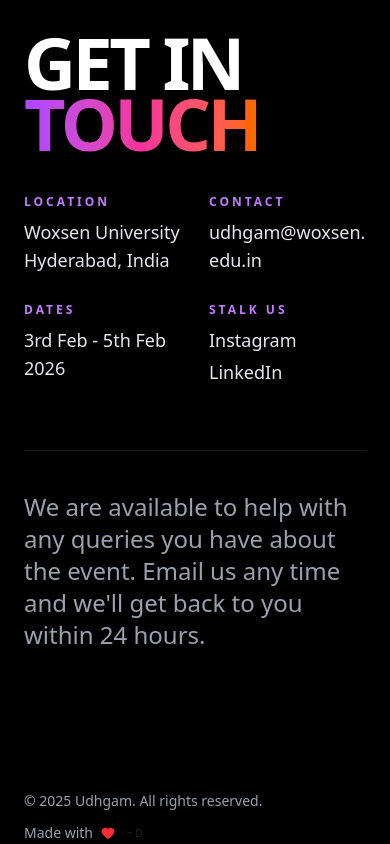
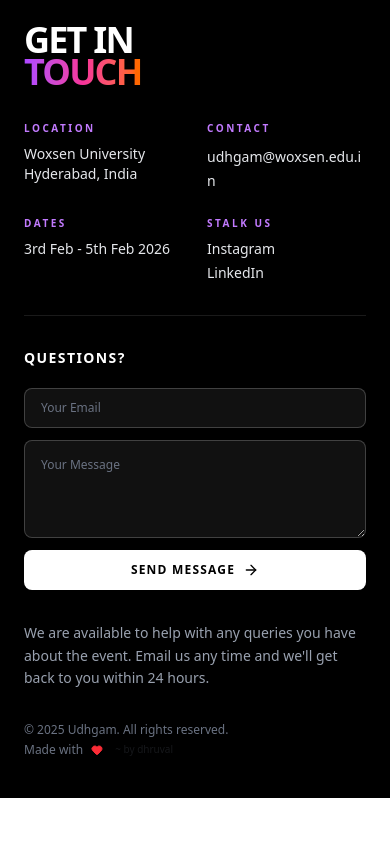
Before and after one commit to dhruval30/udhgam2.0, a React (Vite) app: page /partnerships in a window 390 px wide. Shown: the part 4820-5664 px from the top of the page. After the commit the page ends 5618 px from the top, so only its background shows below. Built offline with nearby package versions, Linux system fonts and the light colour scheme; no server answers.

Commit message:
refactor: fix mobile ui

```diff
--- a/src/components/AboutSection.jsx
+++ b/src/components/AboutSection.jsx
@@ -10,12 +10,12 @@
         <div className="grid grid-cols-1 lg:grid-cols-12 gap-8 sm:gap-10 md:gap-12 lg:gap-16">
             <div className="lg:col-span-7 flex flex-col gap-8 sm:gap-10 md:gap-12">
                 <div className="relative">
-                    <h2 className="text-5xl sm:text-6xl md:text-7xl lg:text-8xl font-black tracking-tighter leading-[0.9] uppercase">
+                    <h2 className="text-4xl sm:text-6xl md:text-7xl lg:text-8xl font-black tracking-tighter leading-[0.9] uppercase">
                         A Movement <br/>
                         <span className="text-transparent bg-clip-text bg-linear-to-r from-purple-500 via-pink-500 to-orange-500">
                             Of Ideas
                         </span> <br/>
-                        <span className="italic font-serif font-light text-white/40 text-4xl sm:text-5xl md:text-6xl lg:text-7xl">&</span> Impact.
+                        <span className="italic font-serif font-light text-white/40 text-3xl sm:text-5xl md:text-6xl lg:text-7xl">&</span> Impact.
                     </h2>
 
                     {/* Sticker badge */}
@@ -43,7 +43,7 @@
                                 <Calendar size={16} className="sm:w-[18px] sm:h-[18px]" />
                                 <span className="text-[10px] sm:text-xs font-bold tracking-widest uppercase">Event Dates</span>
                             </div>
-                            <h3 className="text-3xl sm:text-4xl md:text-5xl font-black text-white tracking-tight">
+                            <h3 className="text-2xl sm:text-4xl md:text-5xl font-black text-white tracking-tight">
                                 3 - 5 Feb <span className="text-white/30">2026</span>
                             </h3>
                         </div>
@@ -54,7 +54,7 @@
                                 <MapPin size={16} className="sm:w-[18px] sm:h-[18px]" />
                                 <span className="text-[10px] sm:text-xs font-bold tracking-widest uppercase">Location</span>
                             </div>
-                            <h3 className="text-xl sm:text-2xl font-bold text-white">Woxsen University</h3>
+                            <h3 className="text-lg sm:text-2xl font-bold text-white">Woxsen University</h3>
                             <p className="text-sm sm:text-base text-gray-400">Hyderabad, India</p>
                         </div>
                     </div>
@@ -66,7 +66,7 @@
                     <div className="relative bg-white h-full rounded-2xl sm:rounded-[22px] p-6 sm:p-7 md:p-8 flex flex-col justify-between group-hover:bg-gray-50 transition-all">
                         <div className="flex justify-between items-start gap-4">
                             <div>
-                                <h3 className="text-3xl sm:text-4xl md:text-5xl font-black uppercase leading-none tracking-tighter text-black">
+                                <h3 className="text-2xl sm:text-4xl md:text-5xl font-black uppercase leading-none tracking-tighter text-black">
                                     Partner<br/>With Us
                                 </h3>
                                 <p className="text-xs sm:text-sm font-semibold text-gray-600 mt-2 sm:mt-3">Shape the future.</p>
--- a/src/components/AgendaSection.jsx
+++ b/src/components/AgendaSection.jsx
@@ -123,7 +123,7 @@
     }, [isModalOpen]);
 
     return (
-      <section id="agenda" className="relative w-full bg-black text-white py-20 md:py-24 px-0 md:px-12 overflow-hidden">
+      <section id="agenda" className="relative w-full bg-black text-white py-10 md:py-24 px-0 md:px-12 overflow-hidden">
 
         {/* Background Blurs */}
         <div className="absolute top-0 left-0 w-[600px] h-[600px] bg-purple-900/10 blur-[120px] rounded-full pointer-events-none"></div>
@@ -135,13 +135,13 @@
             {/* LEFT COLUMN: Sticky Header & Info */}
             <div className="lg:col-span-4 flex flex-col gap-8 order-1 lg:sticky lg:top-24 px-6 md:px-0">
               <div>
-                  <h2 className="text-6xl md:text-8xl font-black uppercase tracking-tighter leading-[0.8]">
+                  <h2 className="text-4xl sm:text-6xl md:text-8xl font-black uppercase tracking-tighter leading-[0.8]">
                       The <br/>
                       <span className="text-transparent bg-clip-text bg-linear-to-r from-purple-500 via-pink-500 to-orange-500">
                           Tracks
                       </span>
                   </h2>
-                  <p className="text-lg text-gray-400 mt-6 font-medium leading-relaxed">
+                  <p className="text-sm md:text-lg text-gray-400 mt-4 md:mt-6 font-medium leading-relaxed">
                      The wait is finally over! We have curated some really cool and challenging contests for you. From tech heavy contests to fun filled activities, there's something for everyone.
                   </p>
               </div>
@@ -149,7 +149,7 @@
               <div className="p-6 rounded-3xl bg-[#111] border border-white/10 relative overflow-hidden group">
                   <div className="absolute inset-0 bg-linear-to-br from-purple-900/20 to-transparent opacity-0 group-hover:opacity-100 transition-opacity duration-500"></div>
                   <div className="relative z-10">
-                      <h4 className="text-xl font-black uppercase mb-2">Registrations Opening Soon</h4>
+                      <h4 className="text-lg md:text-xl font-black uppercase mb-2">Registrations Opening Soon</h4>
                       <p className="text-xs text-gray-400 mb-4">
                       </p>
                       <div className="flex items-center gap-2 text-[10px] font-bold uppercase tracking-widest text-purple-400">
@@ -272,7 +272,7 @@
 
                   <div className="flex items-center justify-between p-6 md:p-8 border-b border-white/10 bg-black/50">
                       <div>
-                          <h2 className="text-2xl md:text-4xl font-black uppercase tracking-tighter">Full Lineup</h2>
+                          <h2 className="text-xl md:text-4xl font-black uppercase tracking-tighter">Full Lineup</h2>
                           <p className="text-xs md:text-sm text-gray-400 mt-1">Registrations Opening Soon!</p>
                       </div>
                       <button
@@ -288,7 +288,7 @@
                           {eventsByCategory.map((categoryGroup) => (
                               <div key={categoryGroup.name}>
                                   <div className="flex items-center gap-4 mb-8">
-                                      <h3 className="text-xl md:text-2xl font-black uppercase tracking-widest text-white/50">{categoryGroup.name}</h3>
+                                      <h3 className="text-lg md:text-2xl font-black uppercase tracking-widest text-white/50">{categoryGroup.name}</h3>
                                       <div className="h-px flex-1 bg-white/10"></div>
                                   </div>
 
@@ -306,7 +306,7 @@
                                                       {event.category}
                                                   </span>
                                               </div>
-                                              <h4 className="text-lg md:text-xl font-bold text-white mb-2">{event.title}</h4>
+                                              <h4 className="text-base md:text-xl font-bold text-white mb-2">{event.title}</h4>
                                               <p className="text-xs md:text-sm text-gray-400 leading-relaxed">{event.desc}</p>
                                           </div>
                                       ))}
--- a/src/components/Footer.jsx
+++ b/src/components/Footer.jsx
@@ -25,12 +25,14 @@
   return (
     <footer
       id="contact"
-      className="relative w-full bg-black text-white py-12 px-6 md:px-12 lg:px-16"
+      className="relative w-full bg-black text-white py-10 md:py-16 px-6 md:px-12 lg:px-16"
     >
-      <div className="max-w-7xl mx-auto flex flex-col gap-16">
-        <div className="grid grid-cols-1 lg:grid-cols-12 gap-10 items-center">
+      {/* Reduced vertical gap from gap-16 to gap-8 on mobile */}
+      <div className="max-w-7xl mx-auto flex flex-col gap-8 md:gap-16">
+        <div className="grid grid-cols-1 lg:grid-cols-12 gap-8 lg:gap-10 items-center">
           <div className="lg:col-span-7 flex items-center">
-            <h2 className="text-7xl md:text-8xl lg:text-[7rem] font-black uppercase tracking-tighter leading-[0.85]">
+            {/* AGGRESSIVE RESIZE: text-7xl -> text-4xl on mobile */}
+            <h2 className="text-4xl sm:text-7xl md:text-8xl lg:text-[7rem] font-black uppercase tracking-tighter leading-[0.9] md:leading-[0.85]">
               Get In
               <br />
               <span className="text-transparent bg-clip-text bg-linear-to-r from-purple-500 via-pink-500 to-orange-500">
@@ -38,61 +40,66 @@
               </span>
             </h2>
           </div>
-          <div className="lg:col-span-5 grid grid-cols-2 gap-7">
+          <div className="lg:col-span-5 grid grid-cols-2 gap-6 md:gap-7">
             <div>
-              <h3 className="text-xs font-bold tracking-[0.25em] uppercase text-purple-400 mb-2">Location</h3>
-              <p className="text-lg text-gray-200">
+              <h3 className="text-[10px] md:text-xs font-bold tracking-[0.25em] uppercase text-purple-400 mb-2">Location</h3>
+              <p className="text-sm md:text-lg text-gray-200">
                 Woxsen University<br />Hyderabad, India
               </p>
             </div>
             <div>
-              <h3 className="text-xs font-bold tracking-[0.25em] uppercase text-purple-400 mb-2">Contact</h3>
+              <h3 className="text-[10px] md:text-xs font-bold tracking-[0.25em] uppercase text-purple-400 mb-2">Contact</h3>
               <a
                 href="mailto:udhgam@woxsen.edu.in"
-                className="text-lg text-gray-200 break-all hover:text-purple-400 transition-colors"
+                className="text-sm md:text-lg text-gray-200 break-all hover:text-purple-400 transition-colors"
               >
                 udhgam@woxsen.edu.in
               </a>
             </div>
             <div>
-              <h3 className="text-xs font-bold tracking-[0.25em] uppercase text-purple-400 mb-2">Dates</h3>
-              <p className="text-lg text-gray-200">3rd Feb - 5th Feb 2026</p>
+              <h3 className="text-[10px] md:text-xs font-bold tracking-[0.25em] uppercase text-purple-400 mb-2">Dates</h3>
+              <p className="text-sm md:text-lg text-gray-200">3rd Feb - 5th Feb 2026</p>
             </div>
             <div>
-              <h3 className="text-xs font-bold tracking-[0.25em] uppercase text-purple-400 mb-2">Stalk Us</h3>
+              <h3 className="text-[10px] md:text-xs font-bold tracking-[0.25em] uppercase text-purple-400 mb-2">Stalk Us</h3>
               <div className="flex flex-col gap-1">
-                <a href="https://www.instagram.com/udhgam2025/" className="text-lg text-gray-200 hover:text-purple-400 transition-colors" target="_blank" rel="noopener noreferrer">Instagram</a>
-                <a href="https://www.linkedin.com/posts/woxsen-university_udhgam-activity-7295649138023534592-Fss3/" className="text-lg text-gray-200 hover:text-purple-400 transition-colors" target="_blank" rel="noopener noreferrer">LinkedIn</a>
+                <a href="https://www.instagram.com/udhgam2025/" className="text-sm md:text-lg text-gray-200 hover:text-purple-400 transition-colors" target="_blank" rel="noopener noreferrer">Instagram</a>
+                <a href="https://www.linkedin.com/posts/woxsen-university_udhgam-activity-7295649138023534592-Fss3/" className="text-sm md:text-lg text-gray-200 hover:text-purple-400 transition-colors" target="_blank" rel="noopener noreferrer">LinkedIn</a>
               </div>
             </div>
           </div>
         </div>
 
-        <div className="grid grid-cols-1 lg:grid-cols-12 gap-10 border-t border-white/10 pt-10">
-          <div className="lg:col-span-7 flex flex-col gap-3">
-            <p className="text-gray-400 max-w-lg text-2xl">
-              We are available to help with any queries you have about the event. Email us any time and we'll get back to you within 24 hours. <br /> <br /> <br /> <br /> <br />
+        <div className="grid grid-cols-1 lg:grid-cols-12 gap-8 md:gap-10 border-t border-white/10 pt-8 md:pt-10">
+          <div className="lg:col-span-7 flex flex-col gap-4 md:gap-3 order-last lg:order-first">
+            {/* Reduced description text from text-2xl to text-sm on mobile */}
+            <p className="text-gray-400 max-w-lg text-sm md:text-xl leading-relaxed">
+              We are available to help with any queries you have about the event. Email us any time and we'll get back to you within 24 hours.
+              <br className="hidden md:block"/> <br className="hidden md:block"/> <br className="hidden md:block"/>
             </p>
-            <p className="text-gray-400 text-sm">
+            <div className="mt-4 md:mt-0">
+                <p className="text-gray-500 text-xs md:text-sm">
                 © {new Date().getFullYear()} Udhgam. All rights reserved.
                 </p>
-            <div className="flex items-center gap-2 text-sm text-gray-400 font-medium select-none">
+                <div className="flex items-center gap-2 text-xs md:text-sm text-gray-500 font-medium select-none mt-1">
                 <span title='made by dhruval'>Made with</span>
-              <Heart size={14} className="text-red-500" fill="currentColor" />
+                <Heart size={12} className="text-red-500 md:w-3.5 md:h-3.5" fill="currentColor" />
                 <span
                     onClick={handleSecretClick}
                     className="ml-1 opacity-20 hover:opacity-100 transition-opacity duration-300 text-[10px] cursor-pointer hover:text-purple-400"
                     title="made by dhruval"
                 >
-                ~ D
+                    ~ by dhruval
                 </span>
                 </div>
             </div>
+          </div>
+
           <div className="lg:col-span-5 flex flex-col gap-3">
-            <h3 className="text-lg font-bold text-white mb-2 uppercase tracking-widest">Questions?</h3>
+            <h3 className="text-sm md:text-lg font-bold text-white mb-2 uppercase tracking-widest">Questions?</h3>
 
             {state.succeeded ? (
-              <p className="text-green-400 text-lg font-medium">Thank you! We’ll get back to you soon.</p>
+              <p className="text-green-400 text-sm md:text-lg font-medium">Thank you! We’ll get back to you soon.</p>
             ) : (
               <form onSubmit={handleSubmit} className="flex flex-col gap-3 max-w-lg">
                 <input
@@ -101,7 +108,7 @@
                   name="email"
                   placeholder="Your Email"
                   required
-                  className="w-full h-12 bg-[#111] border border-white/20 rounded-lg px-4 text-white placeholder-gray-500 focus:outline-none focus:border-purple-500"
+                  className="w-full h-10 md:h-12 bg-[#111] border border-white/20 rounded-lg px-4 text-xs md:text-base text-white placeholder-gray-500 focus:outline-none focus:border-purple-500 transition-colors"
                 />
                 <ValidationError prefix="Email" field="email" errors={state.errors} />
 
@@ -111,17 +118,17 @@
                   placeholder="Your Message"
                   required
                   rows="4"
-                  className="w-full bg-[#111] border border-white/20 rounded-lg p-4 text-white placeholder-gray-500 focus:outline-none focus:border-purple-500"
+                  className="w-full bg-[#111] border border-white/20 rounded-lg p-4 text-xs md:text-base text-white placeholder-gray-500 focus:outline-none focus:border-purple-500 transition-colors"
                 />
                 <ValidationError prefix="Message" field="message" errors={state.errors} />
 
                 <button
                   type="submit"
                   disabled={state.submitting}
-                  className="h-12 w-full flex items-center justify-center gap-2 bg-white text-black rounded-lg font-bold text-sm uppercase tracking-widest hover:bg-gray-200 transition-colors"
+                  className="h-10 md:h-12 w-full flex items-center justify-center gap-2 bg-white text-black rounded-lg font-bold text-xs md:text-sm uppercase tracking-widest hover:bg-gray-200 transition-colors"
                 >
                   <span>{state.submitting ? "Sending..." : "Send Message"}</span>
-                  <ArrowRight size={18} />
+                  <ArrowRight size={16} className="md:w-[18px] md:h-[18px]" />
                 </button>
               </form>
             )}
--- a/src/components/PartnerSection.jsx
+++ b/src/components/PartnerSection.jsx
@@ -5,7 +5,7 @@
 
 const PartnerSection = () => {
   return (
-    <section id="partnerwithus" className="relative w-full bg-black text-white py-24 px-6 md:px-12 overflow-hidden">
+    <section id="partnerwithus" className="relative w-full bg-black text-white py-16 md:py-24 px-6 md:px-12 overflow-hidden">
 
       <div className="absolute top-0 right-0 w-[800px] h-[800px] bg-pink-900/10 blur-[150px] rounded-full pointer-events-none z-0"></div>
       <div className="absolute bottom-0 left-0 w-[600px] h-[600px] bg-purple-900/10 blur-[120px] rounded-full pointer-events-none z-0"></div>
@@ -13,33 +13,33 @@
       <div className="max-w-7xl mx-auto relative z-10">
         <div className="grid grid-cols-1 lg:grid-cols-12 gap-8 lg:gap-16 items-center">
           <div className="lg:col-span-7">
-            <h2 className="text-7xl md:text-9xl font-black uppercase tracking-tighter leading-[0.8]">
+            {/* Reduced mobile font size from text-7xl to text-5xl */}
+            <h2 className="text-5xl sm:text-7xl md:text-9xl font-black uppercase tracking-tighter leading-[0.8]">
               Be A
               <br/>
               <span className="text-transparent bg-clip-text bg-linear-to-r from-purple-500 via-pink-500 to-orange-500">
               Partner
               </span>
             </h2>
-            <p className="max-w-2xl text-lg md:text-xl text-gray-400 mt-8 font-medium">
-              Udhgam 2.0 is the epicenter of passionate creators, developers, and future leaders. All sponsorship packages are flexible and customizable.
+            {/* Reduced text size for better mobile reading */}
+            <p className="text-sm md:text-xl text-gray-400 mt-6 md:mt-8 max-w-lg font-medium leading-relaxed">
+              Join the movement. Connect with the brightest minds and showcase your brand at the university's largest technical fest.
             </p>
           </div>
-          <div className="lg:col-span-5 w-full">
-            <div className="relative p-1 bg-linear-to-br from-purple-600 via-pink-600 to-orange-500 rounded-4xl shadow-2xl shadow-purple-500/30">
-              <div className="bg-[#111] rounded-[22px] p-8 h-full flex flex-col justify-between">
-                <div>
-                  <h3 className="text-4xl font-black uppercase tracking-tight leading-none">
-                    Get In Touch
-                  </h3>
-                  <p className="text-base text-gray-400 mt-4 font-medium">
-                    Our sponsorship deck has all the details. Let's build something legendary together.
-                  </p>
-                </div>
-                <div className="flex flex-col gap-4 mt-8">
+
+          <div className="lg:col-span-5">
+            <div className="relative group">
+              <div className="absolute -inset-1 bg-linear-to-r from-purple-600 to-orange-600 rounded-2xl blur opacity-25 group-hover:opacity-75 transition duration-1000 group-hover:duration-200"></div>
+              <div className="relative bg-[#0a0a0a] border border-white/10 rounded-2xl p-6 md:p-8">
+                {/* Reduced card header size */}
+                <h3 className="text-xl md:text-2xl font-black uppercase mb-2">Sponsorship Deck</h3>
+                <p className="text-gray-400 text-xs md:text-sm mb-6">Download the official brochure to see demographics, deliverables, and past impact.</p>
+
+                <div className="flex flex-col gap-3">
                   <a
                     href={sponsorshipDeck}
                     download="Udhgam_Sponsorship_Deck.pdf"
-                    className="cursor-pointer flex items-center justify-between w-full p-4 bg-white text-black font-bold text-xs uppercase tracking-widest rounded-xl hover:bg-gray-200 transition-all duration-300 group"
+                    className="flex items-center justify-between w-full p-4 bg-white text-black font-bold text-xs uppercase tracking-widest rounded-xl hover:bg-gray-200 transition-all duration-300 group"
                   >
                     <span>Download Brochure</span>
                     <Download className="w-5 h-5 group-hover:scale-110 transition-transform" />
--- a/src/components/SectionDivider.jsx
+++ b/src/components/SectionDivider.jsx
@@ -28,9 +28,9 @@
 
       <section
         id="pre-footer-divider"
-        className="relative w-full py-20 bg-black overflow-hidden"
+        className="relative w-full py-10 md:py-20 bg-black overflow-hidden"
       >
-        <div className="relative w-full flex flex-col gap-8">
+        <div className="relative w-full flex flex-col gap-4 md:gap-8">
           <div className="h-px w-full max-w-7xl mx-auto bg-linear-to-r
           from-purple-500/0 via-purple-500/40 to-purple-500/0"></div>
           <div className="relative flex overflow-hidden">
@@ -39,13 +39,14 @@
                 <div
                   key={idx}
                   aria-hidden={idx > 0}
-                  className="flex items-center gap-10 px-5"
+                  className="flex items-center gap-6 md:gap-10 px-5"
                 >
                   {messages.map((msg, i) => (
                     <span
                       key={i}
                       className={
-                        "text-4xl font-black uppercase tracking-tighter" +
+                        // Reduced text-4xl to text-2xl on mobile
+                        "text-2xl md:text-4xl font-black uppercase tracking-tighter" +
                         (msg.includes("REGISTER")
                           ? " text-transparent bg-clip-text bg-linear-to-r from-purple-500 via-pink-500 to-orange-500 opacity-30"
                           : " text-white/10")
```
Also changed, not shown: src/components/Udhgam1.jsx (+33 -29 lines). Lines whose indentation alone changed are shown as unchanged.
